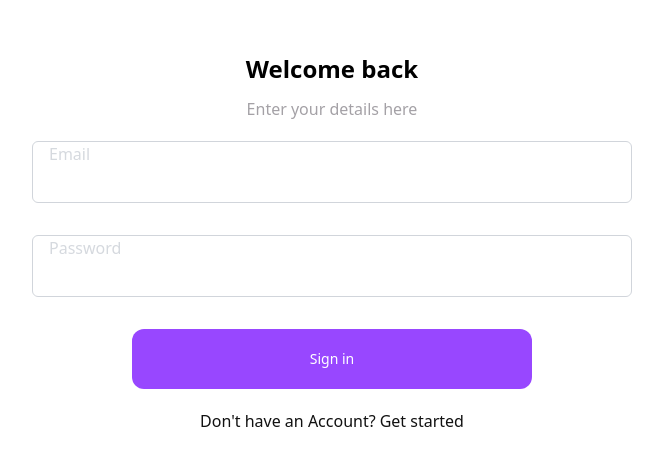
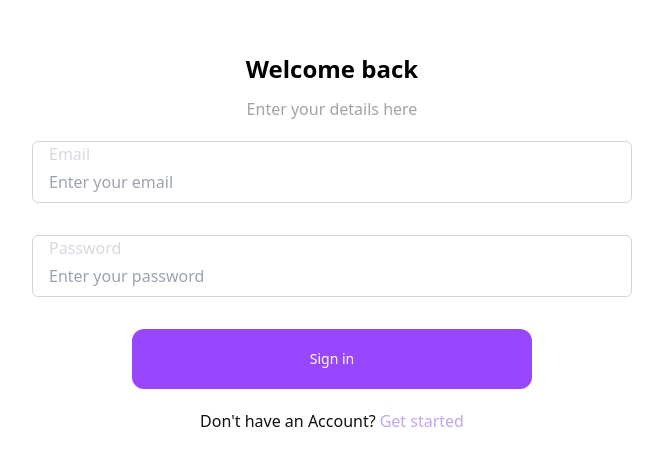
Before and after one commit to hiksP/shop, a React (Vite) app: page /signin in a window 1280 px wide. Shown: the part 213-678 px from the top of the page, without its empty margins (308-971 px from the left). Built offline with nearby package versions, Linux system fonts and the light colour scheme.

Commit message:
feat: started to do custom hooks for validation

```diff
--- a/src/components/pages/auth/Auth.module.scss
+++ b/src/components/pages/auth/Auth.module.scss
@@ -38,7 +38,7 @@
 }
 
 .link {
-  @apply text-base m-0 ml-1 p-0 transition-opacity;
+  @apply text-base m-0 text-[#c1a5ed] ml-1 p-0 transition-opacity;
   &:hover {
     @apply cursor-pointer opacity-50;
   }
--- a/src/components/pages/auth/Auth.tsx
+++ b/src/components/pages/auth/Auth.tsx
@@ -1,9 +1,12 @@
 import { FC } from "react";
 import { Link } from "react-router-dom";
+import useInput from "../../../hooks/useInput";
 import styles from "./Auth.module.scss";
 
 const Auth: FC = () => {
   const isSignIn = location.pathname === "/signin";
+  const email = useInput("", { isEmpty: true, minLength: 3 });
+  const password = useInput("", { isEmpty: true, minLength: 10 });
 
   return (
     <section className={styles.auth}>
@@ -12,11 +15,25 @@ const Auth: FC = () => {
       <form className={styles.form}>
         <div className={styles.container}>
           <p className={styles.text}>Email</p>
-          <input className={styles.input}></input>
+          <input
+            onBlur={(e) => email.onBlur(e)}
+            onChange={(e) => email.onChange(e)}
+            value={email.value}
+            className={styles.input}
+            type="text"
+            placeholder="Enter your email"
+          ></input>
         </div>
         <div className={styles.container}>
           <p className={styles.text}>Password</p>
-          <input className={styles.input}></input>
+          <input
+            onBlur={(e) => password.onBlur(e)}
+            onChange={(e) => password.onChange(e)}
+            value={password.value}
+            className={styles.input}
+            type="password"
+            placeholder="Enter your password"
+          ></input>
         </div>
         <button className={styles.button}>Sign in</button>
       </form>
--- a/src/components/pages/ui/Navigation/Navigation.tsx
+++ b/src/components/pages/ui/Navigation/Navigation.tsx
@@ -10,6 +10,12 @@ const Navigation: FC = () => {
           <Link to="/" className={styles.link}>
             Home
           </Link>
+          <Link to="/signup" className={styles.link}>
+            Registration
+          </Link>
+          <Link to="/signin" className={styles.link}>
+            Login
+          </Link>
           <Link to="/cart" className={styles.link}>
             Cart
           </Link>
--- /dev/null
+++ b/src/hooks/useInput.ts
@@ -0,0 +1,26 @@
+import { useState } from "react";
+import useValidation from "./useValidation";
+
+const useInput = (initalValue: string, validations: any) => {
+  const [value, setValue] = useState(initalValue);
+  const [isDirty, setDirty] = useState(false);
+  const valid = useValidation(value, validations);
+
+  const onChange = (e: any) => {
+    setValue(e.target.value);
+  };
+
+  const onBlur = (e: any) => {
+    setDirty(true);
+  };
+
+  return {
+    value,
+    onChange,
+    onBlur,
+    isDirty,
+    ...valid,
+  };
+};
+
+export default useInput;
--- /dev/null
+++ b/src/hooks/useValidation.ts
@@ -0,0 +1,28 @@
+import { useEffect, useState } from "react";
+
+const useValidation = (value: string, validations: any) => {
+  const [isEmpty, setEmpty] = useState(true);
+  const [minLengthError, setMinLengthError] = useState(false);
+
+  useEffect(() => {
+    for (const validation in validations) {
+      switch (validation) {
+        case "minLength":
+          value.length < validations[validation]
+            ? setMinLengthError(true)
+            : setMinLengthError(false);
+          break;
+        case "isEmpty":
+          value ? setEmpty(false) : setEmpty(true);
+          break;
+      }
+    }
+  }, [value]);
+
+  return {
+    isEmpty,
+    minLengthError,
+  };
+};
+
+export default useValidation;
```
